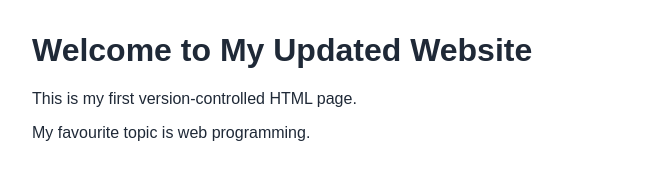
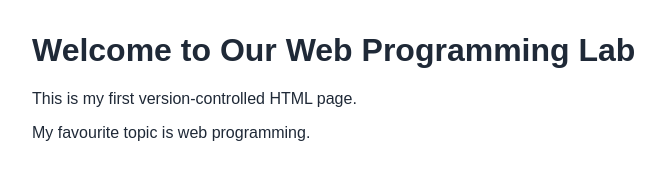
Before and after one commit to GizemSu/chapter9_website, a plain HTML site: page index.html in a window 1280 px wide. Shown: the whole page, without its empty margins (0-665 px from the left). Drawn offline with Linux system fonts and the light colour scheme.

Commit message:
Change heading on main branch

```diff
--- a/index.html
+++ b/index.html
@@ -7,7 +7,7 @@
   <link rel="stylesheet" href="style.css">
 </head>
 <body>
-  <h1>Welcome to My Updated Website</h1>
+  <h1>Welcome to Our Web Programming Lab</h1>
   <p>This is my first version-controlled HTML page.</p>
   <p>My favourite topic is web programming.</p>
 </body>
```
